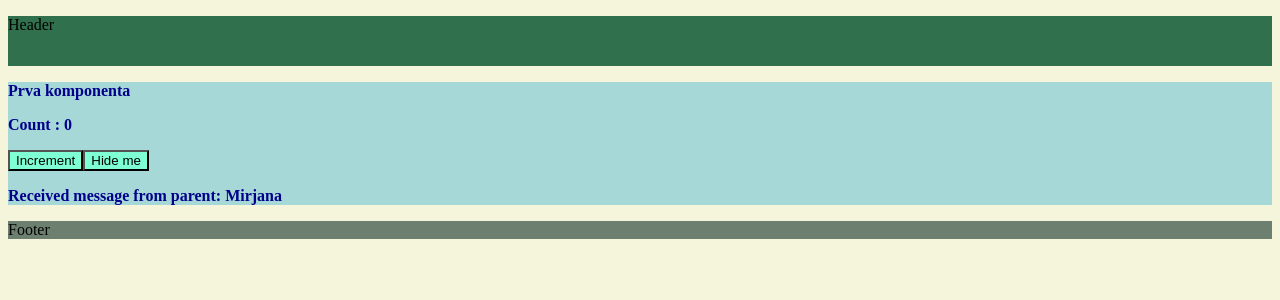
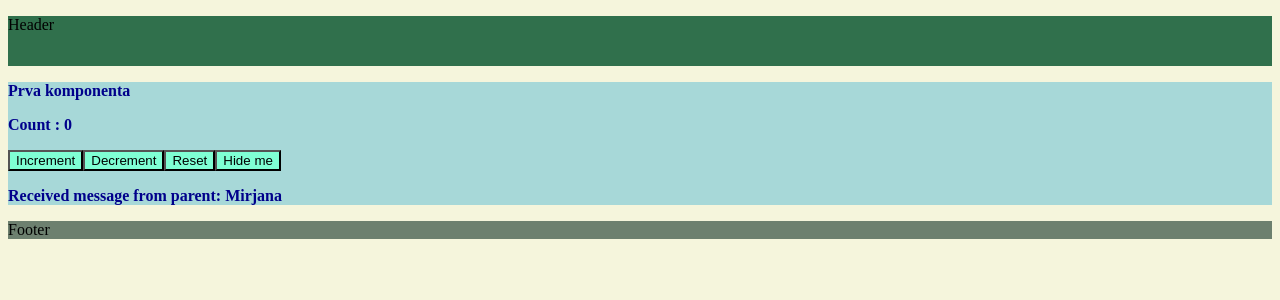
Before and after one commit to MirjanaPanic/learningAngular, an Angular app: page / in a window 1280 px wide. Shown: the top 300 px of the page. Built offline with nearby package versions, Linux system fonts and the light colour scheme.

Commit message:
counter signal

```diff
--- a/src/app/app.ts
+++ b/src/app/app.ts
@@ -6,7 +6,7 @@ import { Main } from './components/Main/Main';
 
 @Component({
   selector: 'app-root', //<app-root> u html-u za izgradnju str.
-  imports: [Header, Main, RouterOutlet, Footer],
+  imports: [Header, Main, Footer],
   templateUrl: './app.html',
   styleUrl: './app.css',
 })
--- a/src/app/components/Main/Main.html
+++ b/src/app/components/Main/Main.html
@@ -1,8 +1,11 @@
 <div class="home">
   <p>{{ title() }}</p>
 
-  <p>Count : {{ count }}</p>
+  <p>Count : {{ count() }}</p>
   <button (click)="increment()">Increment</button>
+  <button (click)="decrement()">Decrement</button>
+  <button (click)="reset()">Reset</button>
+
   <button (click)="changeDisplay()" *ngIf="display">Hide me</button>
 
   <p>Received message from parent: {{ receivedMessage() }}</p>
--- a/src/app/components/Main/Main.ts
+++ b/src/app/components/Main/Main.ts
@@ -1,10 +1,5 @@
 import { CommonModule } from '@angular/common';
-import {
-  Component,
-  input,
-  signal,
-  WritableSignal,
-} from '@angular/core';
+import { Component, input, signal, WritableSignal } from '@angular/core';
 
 //metapodaci za rad ove komponente koju dekorise
 @Component({
@@ -17,14 +12,21 @@ import {
 export class Main {
   //props - moze ih html koristiti za prikaz
   message: string = 'Hello world!';
-  count: number = 0;
+  count = signal(0);
   display: boolean = true;
+
   title: WritableSignal<string> = signal('Prva komponenta');
 
-  receivedMessage = input();
+  receivedMessage = input(); //prima poruku od roditelja
 
   increment() {
-    this.count++;
+    this.count.update((val) => val + 1);
+  }
+  decrement() {
+    this.count.update((val) => val - 1);
+  }
+  reset() {
+    this.count.update((val) => 0);
   }
 
   changeDisplay() {
```
